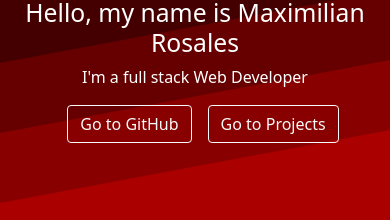
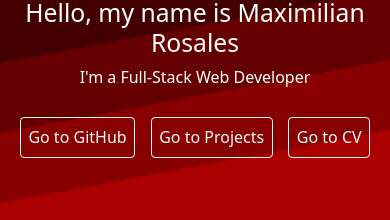
Before and after one commit to roswerk/Portfolio, a React (Create React App) app: page / in a window 390 px wide. Shown: the part 322-542 px from the top of the page. Built offline with nearby package versions, Linux system fonts and the light colour scheme.

Commit message:
Refactored about section to make it responsive

```diff
--- a/src/components/about/About.js
+++ b/src/components/about/About.js
@@ -1,31 +1,53 @@
-import React from "react"
-import "./about.css"
-import {Button} from "react-bootstrap"
+import React from "react";
+import "./about.css";
+import { Button } from "react-bootstrap";
+import CV from "../../resources/Rosales-Maximilian-Resume.pdf";
 
-function About(){
-
-return(
+function About() {
+  return (
     <div className="mainContainer" id="about">
       <div className="background">
         <div className="photoDiv">
-<img src="https://ca.slack-edge.com/T03DJ0G01-U01NEKBSPGX-3789eeff614a-512" alt="Maximilians Photo" className="photo"></img>
+          <img
+            src="https://ca.slack-edge.com/T03DJ0G01-U01NEKBSPGX-3789eeff614a-512"
+            alt="Maximilians Photo"
+            className="photo"
+          ></img>
         </div>
 
         <div className="info">
           <h2>Hello, my name is Maximilian Rosales</h2>
-  <p>I'm a full stack Web Developer</p>
+          <p>I'm a Full-Stack Web Developer</p>
 
-  <div>
-  <Button variant="outline-light" className="infoButton" href="https://github.com/roswerk" target="_blank">Go to GitHub</Button>
-  <Button variant="outline-light" className="infoButton" href="#projects">Go to Projects</Button>
-  </div>
-
+          <div className="profileButtons">
+            <Button
+              variant="outline-light"
+              className="infoButton"
+              href="https://github.com/roswerk"
+              target="_blank"
+            >
+              Go to GitHub
+            </Button>
+            <Button
+              variant="outline-light"
+              className="infoButton"
+              href="#projects"
+            >
+              Go to Projects
+            </Button>
+            <Button
+              variant="outline-light"
+              className="infoButton"
+              href={CV}
+              target="_blank"
+            >
+              Go to CV
+            </Button>
           </div>
         </div>
-
       </div>
-)
-
+    </div>
+  );
 }
 
-export default About
+export default About;
--- a/src/components/about/about.css
+++ b/src/components/about/about.css
@@ -1,12 +1,10 @@
 .mainContainer{
   display: flex;
-  /* flex-direction: row; */
   justify-content: center;
   color: white;
 }
 
 .background{
-  /* background-image: url("../../backgr2.jpeg"); */
   height: 35rem;
   width: 100%;
   background-color: #000000;
@@ -31,6 +29,23 @@
   flex-direction: row;
 }
 
+.profileButtons{
+  display: flex;
+  flex-direction: row;
+  padding: 1%;
+  justify-content: center;
+}
+
 .infoButton{
-  margin-left: 1rem;
+  padding: 2%;
+  margin: 2%;
 }
+
+@media screen and (min-width: 1000px) {
+
+  .infoButton{
+    padding: 1%;
+    margin: 1%;
+  }
+
+}
```
Lines whose indentation alone changed are shown as unchanged.
